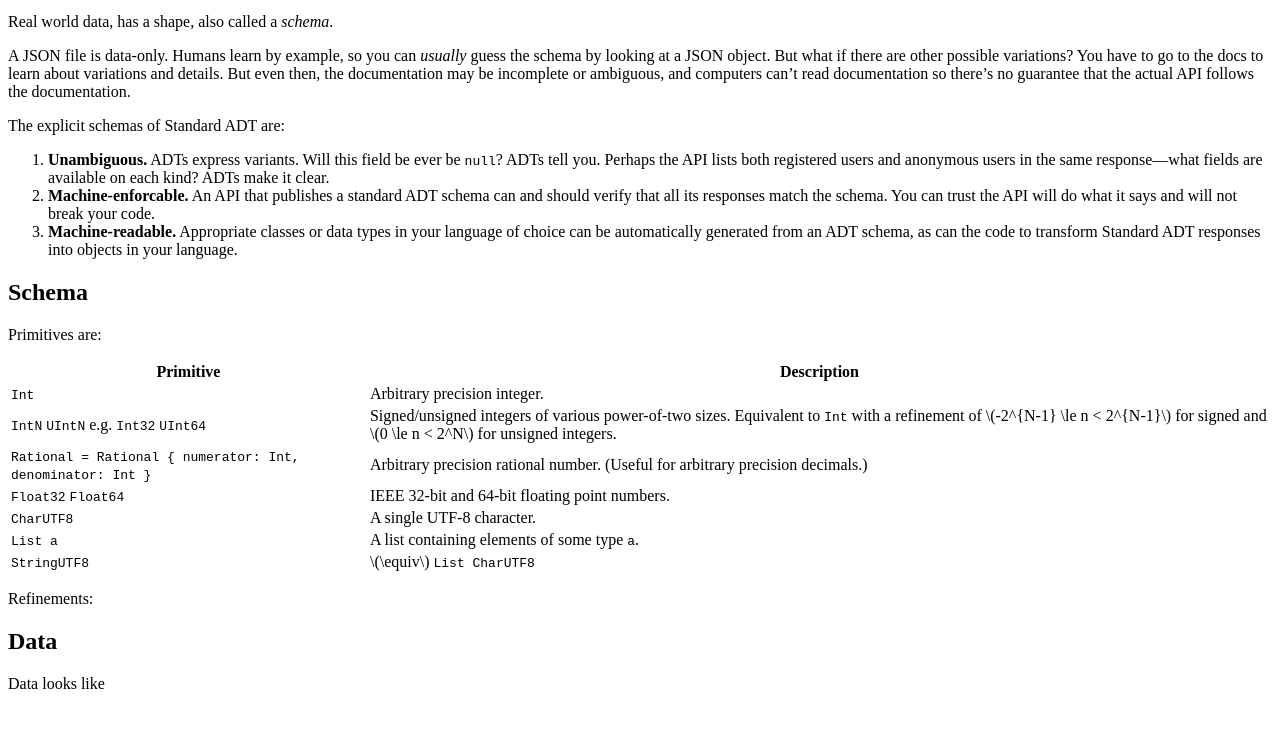
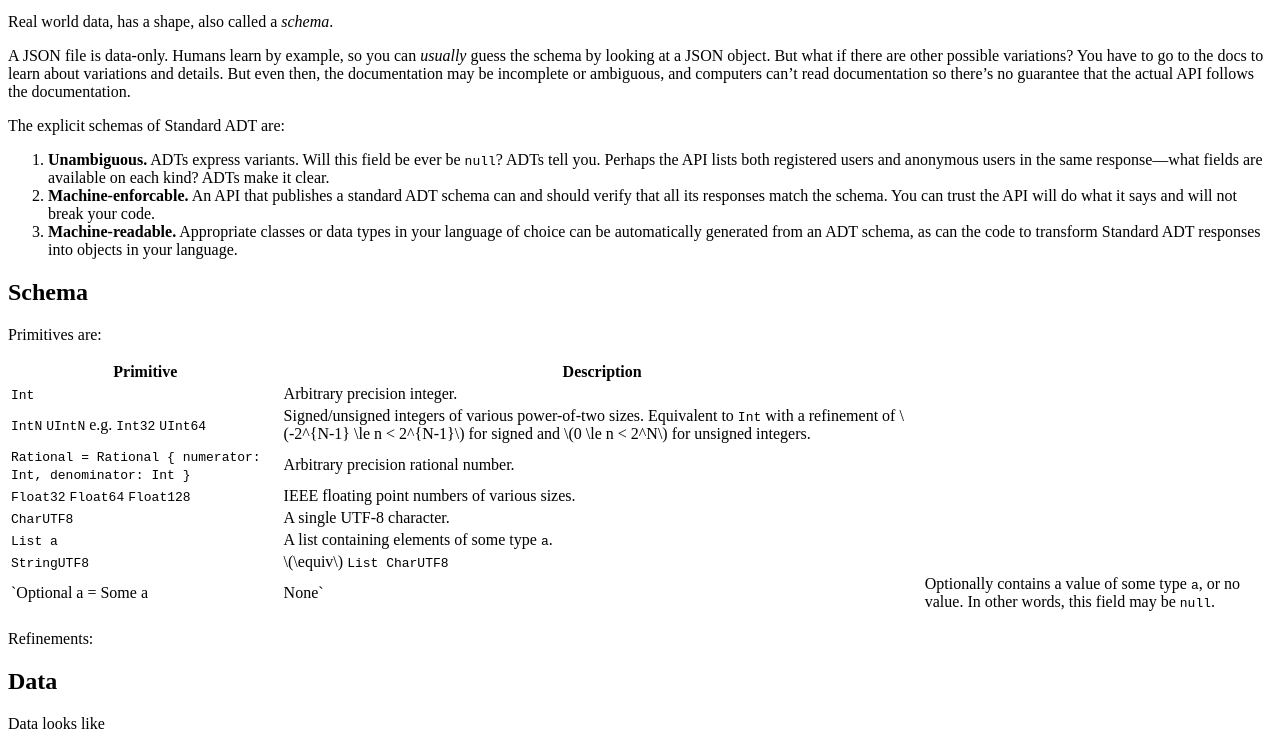
Before and after one commit to brianhempel/standardadt, a plain HTML site: page index.html in a window 1280 px wide. Shown: the part 101-850 px from the top of the page. Before the commit the page ends 810 px from the top, so only its background shows below. Drawn offline with Linux system fonts and the light colour scheme.

Commit message:
Optional types, of course

```diff
--- a/index.html
+++ b/index.html
@@ -50,11 +50,11 @@
 </tr>
 <tr>
 	<td> <code>Rational = Rational { numerator: Int, denominator: Int }</code> </td>
-	<td> Arbitrary precision rational number. (Useful for arbitrary precision decimals.) </td>
+	<td> Arbitrary precision rational number.       </td>
 </tr>
 <tr>
-	<td> <code>Float32</code> <code>Float64</code>          </td>
-	<td> IEEE 32-bit and 64-bit floating point numbers.    </td>
+	<td> <code>Float32</code> <code>Float64</code> <code>Float128</code>        </td>
+	<td> IEEE floating point numbers of various sizes.    </td>
 </tr>
 <tr>
 	<td> <code>CharUTF8</code>             </td>
@@ -68,6 +68,11 @@
 	<td> <code>StringUTF8</code>            </td>
 	<td> <span class="math">\(\equiv\)</span> <code>List CharUTF8</code>          </td>
 </tr>
+<tr>
+	<td> `Optional a = Some a </td>
+	<td> None`        </td>
+	<td> Optionally contains a value of some type <code>a</code>, or no value. In other words, this field may be <code>null</code>. </td>
+</tr>
 </tbody>
 </table>
 
```
Also changed, not shown: 1 other file.
